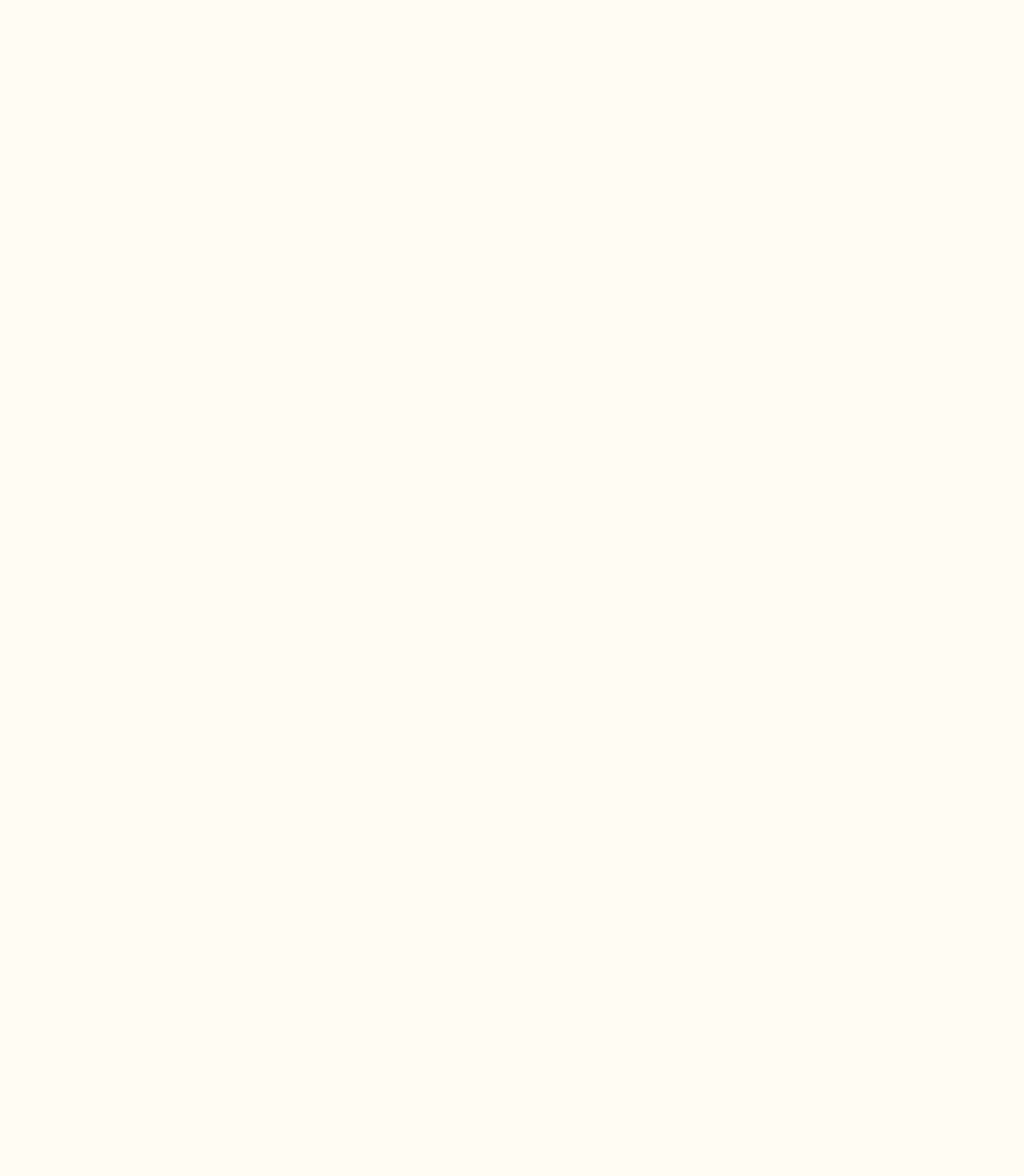
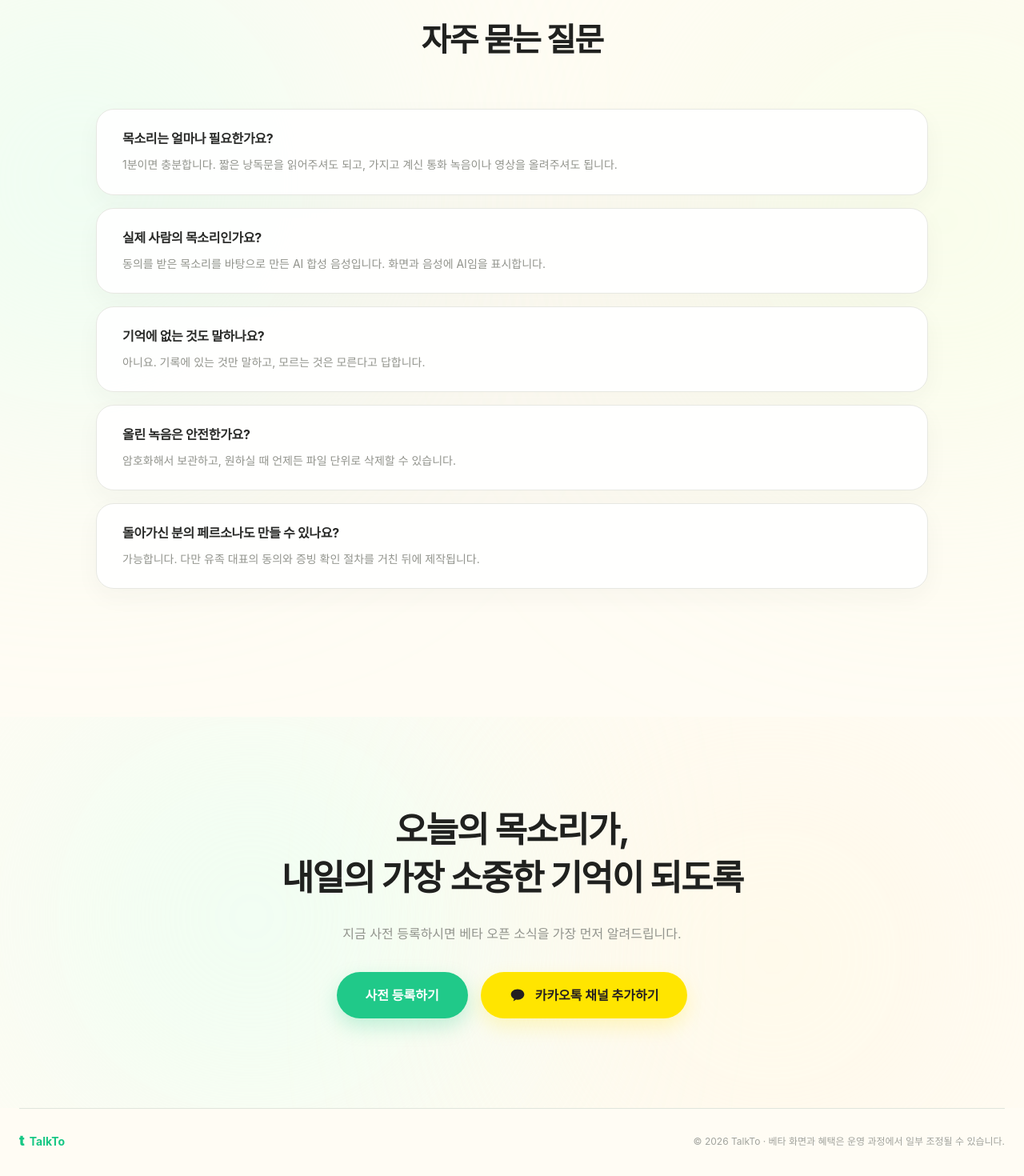
Before and after one commit to MediLux-TalkTo/TalkTo_LandingPage2, a React (Vite) app in the folder landing-page/: page / in a window 1280 px wide. Shown: the part 6554-8024 px from the top of the page at 80% size. Before the commit the page ends 6430 px from the top, so only its background shows below. Built offline with nearby package versions, Linux system fonts and the light colour scheme.

Commit message:
add page

```diff
--- a/landing-page/src/components/CTA.tsx
+++ /dev/null
@@ -1,21 +0,0 @@
-const CTA = () => {
-  return (
-    <section id="cta" className="px-6 py-24">
-      <div className="mx-auto max-w-5xl rounded-3xl bg-black px-8 py-16 text-center text-white md:px-16">
-        <h2 className="text-3xl font-bold tracking-tight md:text-5xl">
-          지금 바로 시작해보세요.
-        </h2>
-
-        <p className="mx-auto mt-5 max-w-xl text-gray-400">
-          더 쉽고 새로운 경험을 지금 만나보세요.
-        </p>
-
-        <button className="mt-8 rounded-full bg-white px-7 py-3 font-medium text-black transition hover:bg-gray-200">
-          시작하기
-        </button>
-      </div>
-    </section>
-  );
-};
-
-export default CTA;
--- /dev/null
+++ b/landing-page/src/components/FAQSection.tsx
@@ -0,0 +1,68 @@
+const faqs = [
+  {
+    question: "목소리는 얼마나 필요한가요?",
+    answer:
+      "1분이면 충분합니다. 짧은 낭독문을 읽어주셔도 되고, 가지고 계신 통화 녹음이나 영상을 올려주셔도 됩니다.",
+  },
+  {
+    question: "실제 사람의 목소리인가요?",
+    answer:
+      "동의를 받은 목소리를 바탕으로 만든 AI 합성 음성입니다. 화면과 음성에 AI임을 표시합니다.",
+  },
+  {
+    question: "기억에 없는 것도 말하나요?",
+    answer:
+      "아니요. 기록에 있는 것만 말하고, 모르는 것은 모른다고 답합니다.",
+  },
+  {
+    question: "올린 녹음은 안전한가요?",
+    answer:
+      "암호화해서 보관하고, 원하실 때 언제든 파일 단위로 삭제할 수 있습니다.",
+  },
+  {
+    question: "돌아가신 분의 페르소나도 만들 수 있나요?",
+    answer:
+      "가능합니다. 다만 유족 대표의 동의와 증빙 확인 절차를 거친 뒤에 제작됩니다.",
+  },
+];
+
+const FAQSection = () => {
+  return (
+    <section
+      id="faq"
+      className="relative overflow-hidden px-6 pb-32 pt-28 md:pb-40 md:pt-36"
+    >
+      {/* Background glow */}
+      <div className="pointer-events-none absolute inset-0">
+        <div className="absolute -left-[200px] top-[50px] h-[600px] w-[600px] rounded-full bg-[#DFFFF0]/60 blur-[150px]" />
+
+        <div className="absolute -right-[200px] top-[100px] h-[600px] w-[600px] rounded-full bg-[#F2FFE0]/50 blur-[150px]" />
+      </div>
+
+      <div className="relative mx-auto max-w-[1040px]">
+        <h2 className="text-center text-[32px] font-bold tracking-[-0.04em] text-[#20211F] md:text-[40px]">
+          자주 묻는 질문
+        </h2>
+
+        <div className="mt-14 flex flex-col gap-4">
+          {faqs.map((faq) => (
+            <div
+              key={faq.question}
+              className="rounded-[22px] border border-[#E7E8E2] bg-white/95 px-7 py-6 shadow-[0_10px_30px_rgba(40,50,40,0.04)] md:px-8"
+            >
+              <h3 className="text-[16px] font-bold tracking-[-0.02em] text-[#292A28]">
+                {faq.question}
+              </h3>
+
+              <p className="mt-2 text-[14px] leading-[1.8] text-[#92948D]">
+                {faq.answer}
+              </p>
+            </div>
+          ))}
+        </div>
+      </div>
+    </section>
+  );
+};
+
+export default FAQSection;
--- /dev/null
+++ b/landing-page/src/components/FinalCTA.tsx
@@ -0,0 +1,56 @@
+const FinalCTA = () => {
+  return (
+    <section
+      id="register"
+      className="relative overflow-hidden px-6 pb-24 pt-20 md:pb-28 md:pt-28"
+    >
+      {/* Background glow */}
+      <div className="pointer-events-none absolute inset-0">
+        <div className="absolute left-[5%] top-[0px] h-[500px] w-[500px] rounded-full bg-[#DFFFF0]/70 blur-[150px]" />
+
+        <div className="absolute right-[5%] top-[50px] h-[500px] w-[500px] rounded-full bg-[#FFF5D9]/50 blur-[150px]" />
+      </div>
+
+      <div className="relative mx-auto max-w-[900px] text-center">
+        <h2 className="text-[34px] font-bold leading-[1.35] tracking-[-0.04em] text-[#20211F] md:text-[44px]">
+          오늘의 목소리가,
+          <br />
+          내일의 가장 소중한 기억이 되도록
+        </h2>
+
+        <p className="mt-7 text-[15px] text-[#92948D] md:text-[16px]">
+          지금 사전 등록하시면 베타 오픈 소식을 가장 먼저 알려드립니다.
+        </p>
+
+        <div className="mt-9 flex flex-col items-center justify-center gap-4 sm:flex-row">
+          {/* Pre-register */}
+          <a
+            href="#"
+            className="flex h-[58px] items-center justify-center rounded-full bg-[#20C989] px-9 text-[16px] font-bold text-white shadow-[0_10px_25px_rgba(32,201,137,0.25)] transition duration-200 hover:-translate-y-0.5 hover:bg-[#18B87B]"
+          >
+            사전 등록하기
+          </a>
+
+          {/* Kakao */}
+          <a
+            id="kakao"
+            href="#"
+            className="flex h-[58px] items-center justify-center gap-3 rounded-full bg-[#FFE500] px-9 text-[16px] font-bold text-[#241F20] shadow-[0_10px_25px_rgba(255,229,0,0.22)] transition duration-200 hover:-translate-y-0.5"
+          >
+            <svg
+              viewBox="0 0 24 24"
+              className="h-5 w-5 fill-current"
+              aria-hidden="true"
+            >
+              <path d="M12 3C6.5 3 2 6.5 2 10.8c0 2.8 1.9 5.2 4.7 6.6L5.5 21l4.2-2.4c.7.1 1.5.2 2.3.2 5.5 0 10-3.5 10-8S17.5 3 12 3Z" />
+            </svg>
+
+            카카오톡 채널 추가하기
+          </a>
+        </div>
+      </div>
+    </section>
+  );
+};
+
+export default FinalCTA;
--- a/landing-page/src/components/Footer.tsx
+++ b/landing-page/src/components/Footer.tsx
@@ -1,29 +1,25 @@
 const Footer = () => {
   return (
-    <footer id="contact" className="border-t border-gray-200 px-6 py-10">
-      <div className="mx-auto flex max-w-7xl flex-col justify-between gap-6 md:flex-row md:items-center">
-        <div>
-          <p className="font-bold">
-            LOGO
-          </p>
+    <footer className="relative px-6 pb-10">
+      <div className="mx-auto max-w-[1320px]">
+        {/* Line */}
+        <div className="h-px w-full bg-[#DFE5DC]" />
 
-          <p className="mt-2 text-sm text-gray-500">
-            © 2026 Your Service. All rights reserved.
-          </p>
-        </div>
-
-        <div className="flex gap-6 text-sm text-gray-500">
-          <a href="#" className="transition hover:text-black">
-            이용약관
+        <div className="flex flex-col gap-5 py-7 md:flex-row md:items-center md:justify-between">
+          {/* Logo */}
+          <a
+            href="#"
+            className="flex items-center gap-1.5 text-[14px] font-bold text-[#16C784]"
+          >
+            <span className="text-[17px] font-black">t</span>
+            <span>TalkTo</span>
           </a>
 
-          <a href="#" className="transition hover:text-black">
-            개인정보처리방침
-          </a>
-
-          <a href="#" className="transition hover:text-black">
-            문의하기
-          </a>
+          {/* Copyright */}
+          <p className="text-[12px] text-[#A1A39D]">
+            © 2026 TalkTo · 베타 화면과 혜택은 운영 과정에서 일부 조정될 수
+            있습니다.
+          </p>
         </div>
       </div>
     </footer>
--- a/landing-page/src/index.css
+++ b/landing-page/src/index.css
@@ -6,21 +6,21 @@ html {
 
 body {
   margin: 0;
-  font-family:
-    Pretendard,
-    -apple-system,
-    BlinkMacSystemFont,
-    "Segoe UI",
+  font-family: Pretendard, -apple-system, BlinkMacSystemFont, "Segoe UI",
     sans-serif;
 
-  color: #181a18;
   background: #fffcf4;
+  color: #20211f;
 }
 
 * {
   box-sizing: border-box;
 }
 
+a {
+  text-decoration: none;
+}
+
 button,
 a {
   font-family: inherit;
--- a/landing-page/src/pages/LandingPage.tsx
+++ b/landing-page/src/pages/LandingPage.tsx
@@ -1,3 +1,6 @@
+import FAQSection from "../components/FAQSection";
+import FinalCTA from "../components/FinalCTA";
+import Footer from "../components/Footer";
 import Header from "../components/Header";
 import Hero from "../components/Hero";
 import HowItWorksSection from "../components/HowItWorksSection";
@@ -14,19 +17,17 @@ const LandingPage = () => {
 
       <main>
         <Hero />
+        <ProblemSection />
+        <TargetSection />
+        <HowItWorksSection />
+        <VoiceSection />
+        <MemoriesSection />
+        <PricingSection />
+        <FAQSection />
+        <FinalCTA />
+      </main>
 
-        <ProblemSection />
-
-        <TargetSection />
-
-        <HowItWorksSection />
-
-        <VoiceSection />
-
-        <MemoriesSection />
-
-        <PricingSection />
-      </main>
+      <Footer />
     </div>
   );
 };
```
